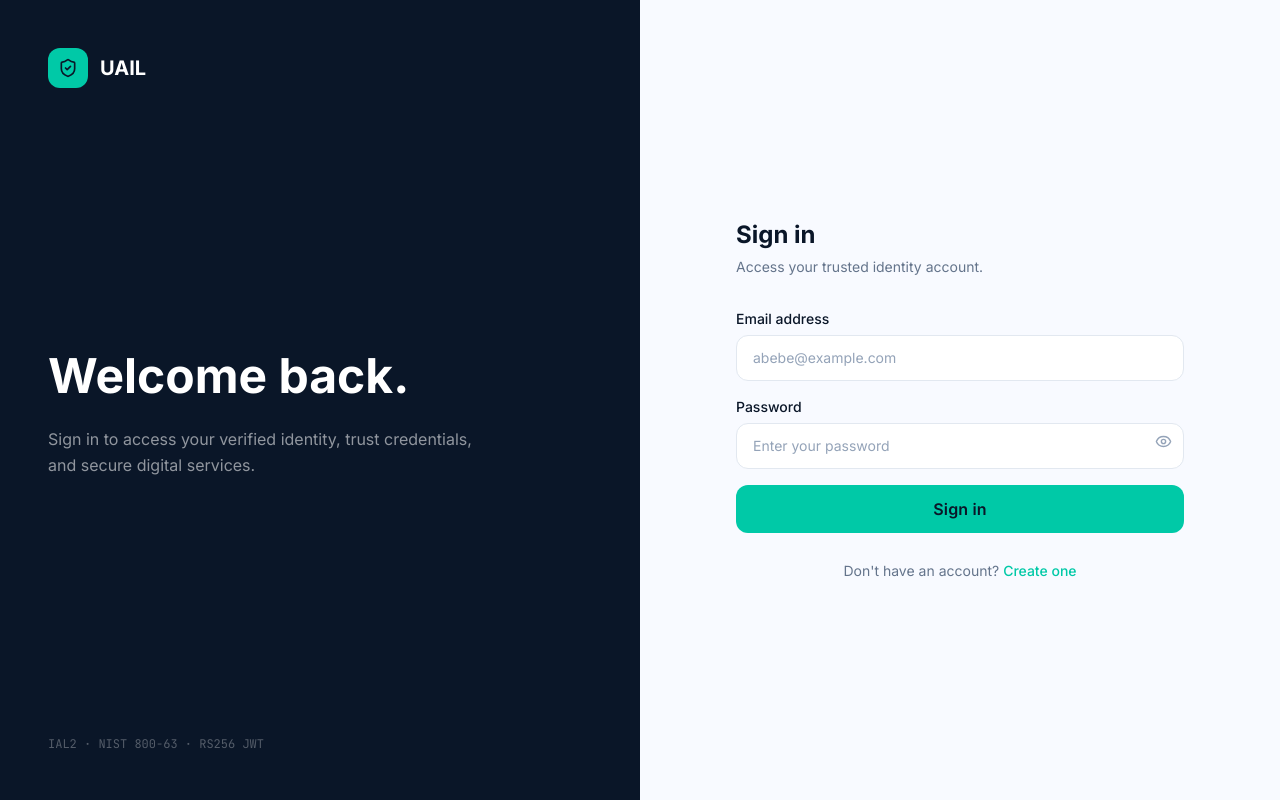
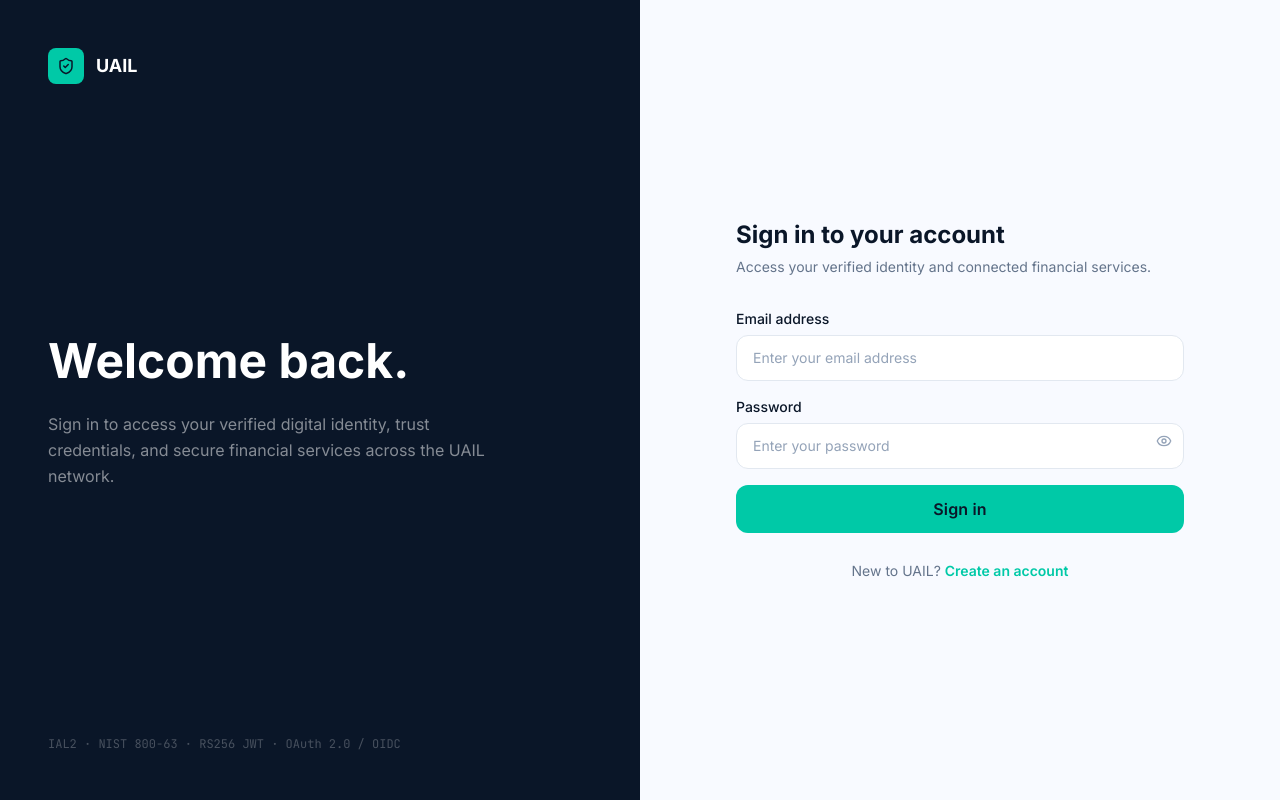
Before and after one commit to melat33/unified-ai-identity-layer, a React (Vite) app in the folder apps/web/: page /login in a window 1280 px wide. Built offline with nearby package versions, Linux system fonts and the light colour scheme; no server answers.

Commit message:
feat(web): implement login with sessionStorage return-to redirect — sends user back to /oauth/authorize after login for SSO flow

```diff
--- a/apps/web/src/pages/auth/Login.jsx
+++ b/apps/web/src/pages/auth/Login.jsx
@@ -1,61 +1,60 @@
 import { useState } from "react"
 import { Link, useNavigate } from "react-router-dom"
 import { Eye, EyeOff, ShieldCheck } from "lucide-react"
-import { authAPI } from "@/lib/api"
-import { KYC_LEVEL } from "@/lib/constants"
+import { authAPI }      from "@/lib/api"
+import { KYC_LEVEL }   from "@/lib/constants"
 import { useAuthStore } from "@/store/authStore"
 import { Button, Input } from "@/components/ui"
 
 export default function Login() {
   const navigate = useNavigate()
-  const setAuth  = useAuthStore((state) => state.setAuth)
+  const setAuth  = useAuthStore((s) => s.setAuth)
 
   const [form, setForm] = useState({ email: "", password: "" })
   const [showPassword, setShowPassword] = useState(false)
   const [loading, setLoading]           = useState(false)
-  const [error, setError]               = useState("")
+  const [error,   setError]             = useState("")
 
-  const handleChange = (e) => {
-    setForm((prev) => ({ ...prev, [e.target.name]: e.target.value }))
-  }
+  const handleChange = (e) =>
+    setForm((p) => ({ ...p, [e.target.name]: e.target.value }))
 
-  const validate = () => {
-    if (!form.email.trim() || !form.password.trim()) {
-      return "Email and password are required."
-    }
-    return null
+  const getRedirectTarget = (kycLevel) => {
+    // Check if we were redirected here from somewhere else (e.g. /oauth/authorize)
+    const returnTo = sessionStorage.getItem("uail_return_to")
+    sessionStorage.removeItem("uail_return_to")
+
+    if (returnTo && returnTo !== "/login") return returnTo
+    return kycLevel === KYC_LEVEL.IAL2 ? "/dashboard" : "/verify"
   }
 
   const handleSubmit = async (e) => {
     e.preventDefault()
     setError("")
 
-    const validationError = validate()
-    if (validationError) { setError(validationError); return }
+    if (!form.email.trim() || !form.password.trim()) {
+      setError("Please enter your email address and password.")
+      return
+    }
 
     try {
       setLoading(true)
-      const response = await authAPI.login(form)
-      const token    = response.data?.token || response.data?.access_token
-      const user     = response.data?.user  || {}
+      const { data } = await authAPI.login(form)
+      const token    = data?.token || data?.access_token
+      const user     = data?.user  || {}
       setAuth(token, user)
       const kycLevel = user?.kyc_level || user?.kycLevel
-      if (kycLevel === KYC_LEVEL.IAL2) {
-        navigate("/dashboard")
-      } else {
-        navigate("/verify")
-      }
+      navigate(getRedirectTarget(kycLevel))
     } catch {
-      // Dev mode — backend not running, simulate successful login
+      // Dev fallback
       const mockUser = {
         sub:       "usr_dev_001",
         name:      form.email.split("@")[0],
         email:     form.email,
-        fan:       "FAN-A3F7B2C1",
+        fan:       "FAN-D6A991EF",
         kyc_level: "ial2"
       }
-      setAuth("dev.jwt.token", mockUser)
-      navigate("/dashboard")
+      setAuth("dev.token", mockUser)
+      navigate(getRedirectTarget("ial2"))
     } finally {
       setLoading(false)
     }
@@ -64,84 +63,102 @@ export default function Login() {
   return (
     <div className="min-h-screen bg-surface lg:grid lg:grid-cols-2">
 
-      {/* ── Left panel ───────────────────────── */}
-      <div className="hidden flex-col justify-between bg-navy p-12 lg:flex">
+      {/* Brand panel */}
+      <div className="hidden flex-col justify-between p-12 lg:flex"
+        style={{ background: "var(--color-navy)" }}>
         <div className="flex items-center gap-3">
-          <div className="flex h-10 w-10 items-center justify-center rounded-xl"
+          <div className="flex h-9 w-9 items-center justify-center rounded-lg"
             style={{ background: "var(--color-teal)" }}>
-            <ShieldCheck size={20} style={{ color: "var(--color-navy)" }} />
+            <ShieldCheck size={18} style={{ color: "var(--color-navy)" }} />
           </div>
-          <span className="text-xl font-bold text-white">UAIL</span>
+          <span className="text-lg font-bold text-white">UAIL</span>
         </div>
 
         <div>
-          <h1 className="mb-5 text-5xl font-bold text-white leading-tight">
+          <h1 className="mb-5 text-5xl font-bold leading-tight text-white">
             Welcome back.
           </h1>
           <p className="max-w-md text-base leading-relaxed"
-            style={{ color: "rgba(255,255,255,0.55)" }}>
-            Sign in to access your verified identity, trust credentials,
-            and secure digital services.
+            style={{ color: "rgba(255,255,255,0.5)" }}>
+            Sign in to access your verified digital identity, trust credentials,
+            and secure financial services across the UAIL network.
           </p>
         </div>
 
-        <p className="text-xs font-mono" style={{ color: "rgba(255,255,255,0.3)" }}>
-          IAL2 · NIST 800-63 · RS256 JWT
+        <p className="text-xs font-mono" style={{ color: "rgba(255,255,255,0.25)" }}>
+          IAL2 · NIST 800-63 · RS256 JWT · OAuth 2.0 / OIDC
         </p>
       </div>
 
-      {/* ── Right panel ──────────────────────── */}
+      {/* Form panel */}
       <div className="flex items-center justify-center px-6 py-12">
         <div className="w-full max-w-md">
 
           <div className="mb-8 flex items-center gap-2.5 lg:hidden">
             <div className="flex h-8 w-8 items-center justify-center rounded-lg"
               style={{ background: "var(--color-navy)" }}>
-              <ShieldCheck size={15} style={{ color: "var(--color-teal)" }} />
+              <ShieldCheck size={14} style={{ color: "var(--color-teal)" }} />
             </div>
-            <span className="font-bold text-navy">UAIL</span>
+            <span className="font-bold" style={{ color: "var(--color-navy)" }}>UAIL</span>
           </div>
 
           <div className="mb-8">
-            <h2 className="text-2xl font-bold text-navy">Sign in</h2>
+            <h2 className="text-2xl font-bold" style={{ color: "var(--color-navy)" }}>
+              Sign in to your account
+            </h2>
             <p className="mt-1.5 text-sm text-slate-500">
-              Access your trusted identity account.
+              Access your verified identity and connected financial services.
             </p>
           </div>
 
           {error && (
             <div className="mb-5 rounded-xl border p-4 text-sm"
-              style={{ borderColor: "rgba(239,68,68,0.25)", background: "rgba(239,68,68,0.07)", color: "var(--color-danger)" }}>
+              style={{ borderColor: "rgba(239,68,68,0.2)", background: "rgba(239,68,68,0.06)", color: "var(--color-danger)" }}>
               {error}
             </div>
           )}
 
           <form onSubmit={handleSubmit} className="space-y-4">
-            <Input label="Email address" name="email" type="email" value={form.email}
-              onChange={handleChange} placeholder="abebe@example.com" autoComplete="email" />
-
+            <Input
+              label="Email address"
+              name="email"
+              type="email"
+              value={form.email}
+              onChange={handleChange}
+              placeholder="Enter your email address"
+              autoComplete="email"
+            />
             <div className="relative">
-              <Input label="Password" name="password"
+              <Input
+                label="Password"
+                name="password"
                 type={showPassword ? "text" : "password"}
-                value={form.password} onChange={handleChange}
+                value={form.password}
+                onChange={handleChange}
                 placeholder="Enter your password"
-                autoComplete="current-password" className="pr-11" />
-              <button type="button" onClick={() => setShowPassword(!showPassword)}
-                className="absolute right-3 top-9 text-slate-400 hover:text-slate-600">
-                {showPassword ? <EyeOff size={17} /> : <Eye size={17} />}
+                autoComplete="current-password"
+                className="pr-11"
+              />
+              <button
+                type="button"
+                onClick={() => setShowPassword(!showPassword)}
+                className="absolute right-3 top-9 text-slate-400 hover:text-slate-600 transition"
+              >
+                {showPassword ? <EyeOff size={16} /> : <Eye size={16} />}
               </button>
             </div>
 
-            <Button type="submit" variant="primary" size="lg" loading={loading} className="w-full">
+            <Button type="submit" variant="primary" size="lg"
+              loading={loading} className="w-full mt-2">
               Sign in
             </Button>
           </form>
 
           <p className="mt-7 text-center text-sm text-slate-500">
-            Don't have an account?{" "}
-            <Link to="/register" className="font-medium hover:underline"
+            New to UAIL?{" "}
+            <Link to="/register" className="font-semibold hover:underline"
               style={{ color: "var(--color-teal)" }}>
-              Create one
+              Create an account
             </Link>
           </p>
         </div>
```
